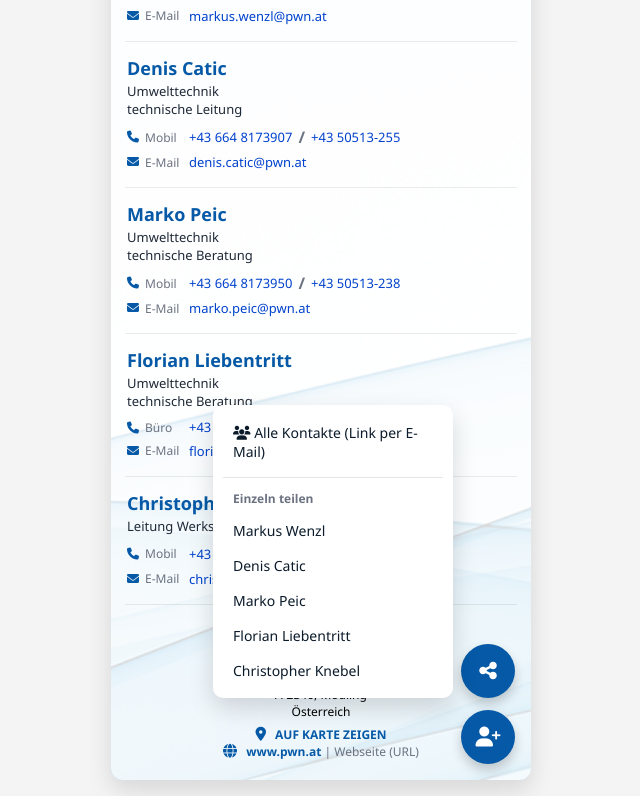
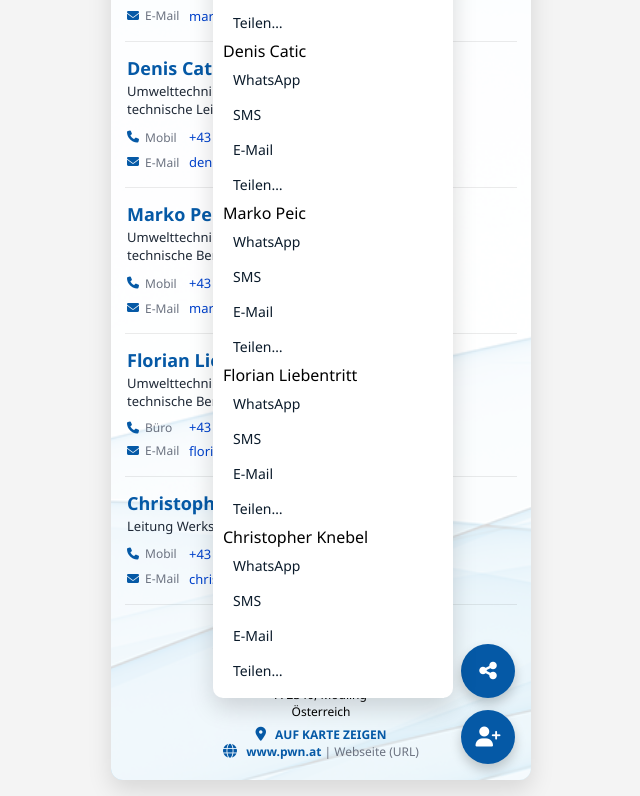
Before and after one commit to 00pwn/contact-planerordner, a plain HTML site: page Visitenkarte_Website_Planerordner/index.html in a window 1280 px wide. Both pictures are taken after a click on the heading 807 px from the left and 1222 px from the top of the page. Shown: the part 552-1348 px from the top of the page, without its empty margins (319-959 px from the left). Drawn offline with Linux system fonts and the light colour scheme.

Commit message:
Update index.html

```diff
--- a/Visitenkarte_Website_Planerordner/index.html
+++ b/Visitenkarte_Website_Planerordner/index.html
@@ -139,22 +139,59 @@
     <i class="fa-solid fa-share-nodes"></i>
   </summary>
   <div class="menu" role="menu" aria-label="Teilen">
-      <a role="menuitem"
-         href="mailto:?subject=Kontaktdaten%20Umwelttechnik&body=Alle%20Kontakte:%0Ahttps://pwn-contact-planerordner.netlify.app/vcf_Datei/Planerordner_Sammel_Kontaktdaten.vcf">
-        <i class="fa-solid fa-users"></i> Alle Kontakte (Link per E-Mail)
-      </a>
+
+    <!-- Alle Kontakte -->
+    <div class="share-row">
+      <span class="contact-name">Alle Kontakte</span>
+      <a class="btn-wa" href="https://wa.me/?text=Alle%20Kontakte:%20https://pwn-contact-planerordner.netlify.app/vcf_Datei/Planerordner_Sammel_Kontaktdaten.vcf" target="_blank">WhatsApp</a>
+      <a class="btn-sms" href="sms:?&body=Alle%20Kontakte:%20https://pwn-contact-planerordner.netlify.app/vcf_Datei/Planerordner_Sammel_Kontaktdaten.vcf">SMS</a>
+      <a class="btn-mail" href="mailto:?subject=Kontaktdaten%20Umwelttechnik&body=Alle%20Kontakte:%0Ahttps://pwn-contact-planerordner.netlify.app/vcf_Datei/Planerordner_Sammel_Kontaktdaten.vcf">E-Mail</a>
+      <a class="btn-share" href="javascript:navigator.share({title:'Alle Kontakte', url:'https://pwn-contact-planerordner.netlify.app/vcf_Datei/Planerordner_Sammel_Kontaktdaten.vcf'})">Teilen…</a>
+    </div>
+
     <hr>
-      <strong>Einzeln teilen</strong>
-      <a role="menuitem"
-         href="mailto:?subject=Kontakt%20Markus%20Wenzl&body=VCF:%0Ahttps://pwn-contact-planerordner.netlify.app/vcf_Datei/Planerordner_Markus_Wenzl_Kontaktdaten.vcf">Markus Wenzl</a>
-      <a role="menuitem"
-         href="mailto:?subject=Kontakt%20Denis%20Catic&body=VCF:%0Ahttps://pwn-contact-planerordner.netlify.app/vcf_Datei/Planerordner_Denis_Catic_Kontaktdaten.vcf">Denis Catic</a>
-      <a role="menuitem"
-         href="mailto:?subject=Kontakt%20Marko%20Peic&body=VCF:%0Ahttps://pwn-contact-planerordner.netlify.app/vcf_Datei/Planerordner_Marko_Peic_Kontaktdaten.vcf">Marko Peic</a>
-      <a role="menuitem"
-         href="mailto:?subject=Kontakt%20Florian%20Liebentritt&body=VCF:%0Ahttps://pwn-contact-planerordner.netlify.app/vcf_Datei/Planerordner_Florian_Liebentritt_Kontaktdaten.vcf">Florian Liebentritt</a>
-      <a role="menuitem"
-         href="mailto:?subject=Kontakt%20Christopher%20Knebel&body=VCF:%0Ahttps://pwn-contact-planerordner.netlify.app/vcf_Datei/Planerordner_Christopher_Knebel_Kontaktdaten.vcf">Christopher Knebel</a>
+
+    <!-- Einzelkontakte -->
+    <div class="share-row">
+      <span class="contact-name">Markus Wenzl</span>
+      <a class="btn-wa" href="https://wa.me/?text=https://pwn-contact-planerordner.netlify.app/vcf_Datei/Planerordner_Markus_Wenzl_Kontaktdaten.vcf" target="_blank">WhatsApp</a>
+      <a class="btn-sms" href="sms:?&body=https://pwn-contact-planerordner.netlify.app/vcf_Datei/Planerordner_Markus_Wenzl_Kontaktdaten.vcf">SMS</a>
+      <a class="btn-mail" href="mailto:?subject=Kontakt%20Markus%20Wenzl&body=https://pwn-contact-planerordner.netlify.app/vcf_Datei/Planerordner_Markus_Wenzl_Kontaktdaten.vcf">E-Mail</a>
+      <a class="btn-share" href="javascript:navigator.share({title:'Markus Wenzl', url:'https://pwn-contact-planerordner.netlify.app/vcf_Datei/Planerordner_Markus_Wenzl_Kontaktdaten.vcf'})">Teilen…</a>
+    </div>
+
+    <div class="share-row">
+      <span class="contact-name">Denis Catic</span>
+      <a class="btn-wa" href="https://wa.me/?text=https://pwn-contact-planerordner.netlify.app/vcf_Datei/Planerordner_Denis_Catic_Kontaktdaten.vcf" target="_blank">WhatsApp</a>
+      <a class="btn-sms" href="sms:?&body=https://pwn-contact-planerordner.netlify.app/vcf_Datei/Planerordner_Denis_Catic_Kontaktdaten.vcf">SMS</a>
+      <a class="btn-mail" href="mailto:?subject=Kontakt%20Denis%20Catic&body=https://pwn-contact-planerordner.netlify.app/vcf_Datei/Planerordner_Denis_Catic_Kontaktdaten.vcf">E-Mail</a>
+      <a class="btn-share" href="javascript:navigator.share({title:'Denis Catic', url:'https://pwn-contact-planerordner.netlify.app/vcf_Datei/Planerordner_Denis_Catic_Kontaktdaten.vcf'})">Teilen…</a>
+    </div>
+
+    <div class="share-row">
+      <span class="contact-name">Marko Peic</span>
+      <a class="btn-wa" href="https://wa.me/?text=https://pwn-contact-planerordner.netlify.app/vcf_Datei/Planerordner_Marko_Peic_Kontaktdaten.vcf" target="_blank">WhatsApp</a>
+      <a class="btn-sms" href="sms:?&body=https://pwn-contact-planerordner.netlify.app/vcf_Datei/Planerordner_Marko_Peic_Kontaktdaten.vcf">SMS</a>
+      <a class="btn-mail" href="mailto:?subject=Kontakt%20Marko%20Peic&body=https://pwn-contact-planerordner.netlify.app/vcf_Datei/Planerordner_Marko_Peic_Kontaktdaten.vcf">E-Mail</a>
+      <a class="btn-share" href="javascript:navigator.share({title:'Marko Peic', url:'https://pwn-contact-planerordner.netlify.app/vcf_Datei/Planerordner_Marko_Peic_Kontaktdaten.vcf'})">Teilen…</a>
+    </div>
+
+    <div class="share-row">
+      <span class="contact-name">Florian Liebentritt</span>
+      <a class="btn-wa" href="https://wa.me/?text=https://pwn-contact-planerordner.netlify.app/vcf_Datei/Planerordner_Florian_Liebentritt_Kontaktdaten.vcf" target="_blank">WhatsApp</a>
+      <a class="btn-sms" href="sms:?&body=https://pwn-contact-planerordner.netlify.app/vcf_Datei/Planerordner_Florian_Liebentritt_Kontaktdaten.vcf">SMS</a>
+      <a class="btn-mail" href="mailto:?subject=Kontakt%20Florian%20Liebentritt&body=https://pwn-contact-planerordner.netlify.app/vcf_Datei/Planerordner_Florian_Liebentritt_Kontaktdaten.vcf">E-Mail</a>
+      <a class="btn-share" href="javascript:navigator.share({title:'Florian Liebentritt', url:'https://pwn-contact-planerordner.netlify.app/vcf_Datei/Planerordner_Florian_Liebentritt_Kontaktdaten.vcf'})">Teilen…</a>
+    </div>
+
+    <div class="share-row">
+      <span class="contact-name">Christopher Knebel</span>
+      <a class="btn-wa" href="https://wa.me/?text=https://pwn-contact-planerordner.netlify.app/vcf_Datei/Planerordner_Christopher_Knebel_Kontaktdaten.vcf" target="_blank">WhatsApp</a>
+      <a class="btn-sms" href="sms:?&body=https://pwn-contact-planerordner.netlify.app/vcf_Datei/Planerordner_Christopher_Knebel_Kontaktdaten.vcf">SMS</a>
+      <a class="btn-mail" href="mailto:?subject=Kontakt%20Christopher%20Knebel&body=https://pwn-contact-planerordner.netlify.app/vcf_Datei/Planerordner_Christopher_Knebel_Kontaktdaten.vcf">E-Mail</a>
+      <a class="btn-share" href="javascript:navigator.share({title:'Christopher Knebel', url:'https://pwn-contact-planerordner.netlify.app/vcf_Datei/Planerordner_Christopher_Knebel_Kontaktdaten.vcf'})">Teilen…</a>
+    </div>
+
   </div>
 </details>
 
```
Lines whose indentation alone changed are shown as unchanged.
